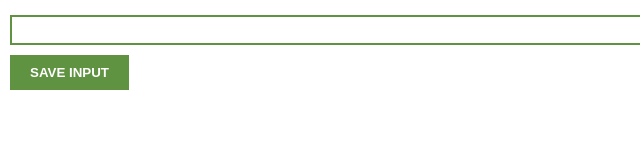
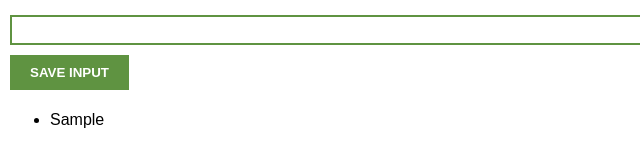
Before and after one commit to michellejanosi/leads-tracker, a plain HTML site: page index.html in a window 1280 px wide. Both pictures are taken after typing "Sample" into the empty fields and a click on the button "SAVE INPUT". Shown: the full height of the page, 0-640 px from the left. Drawn offline with Linux system fonts and the light colour scheme.

Commit message:
Create list item element

```diff
--- a/index.html
+++ b/index.html
@@ -10,6 +10,7 @@
 <body>
   <input type="text" id="input-el">
   <button id="input-btn">SAVE INPUT</button>
+  <ul id="ul-el"></ul>
   <script src="index.js"></script>
 </body>
 </html>
--- a/index.js
+++ b/index.js
@@ -1,12 +1,16 @@
 const inputEl = document.querySelector('#input-el');
 const inputBtn = document.querySelector('#input-btn');
+const ulEl = document.querySelector('#ul-el');
 let myLeads = [];
 
 inputBtn.addEventListener('click', function () {
   myLeads.push(inputEl.value);
 
   myLeads.forEach(function (lead) {
-    console.log(lead);
+    // ulEl.innerHTML += `<li>${lead}</li>`;
+    const li = document.createElement('li');
+    li.innerText = lead;
+    ulEl.append(li);
   });
 
   inputEl.value = ' ';
```
